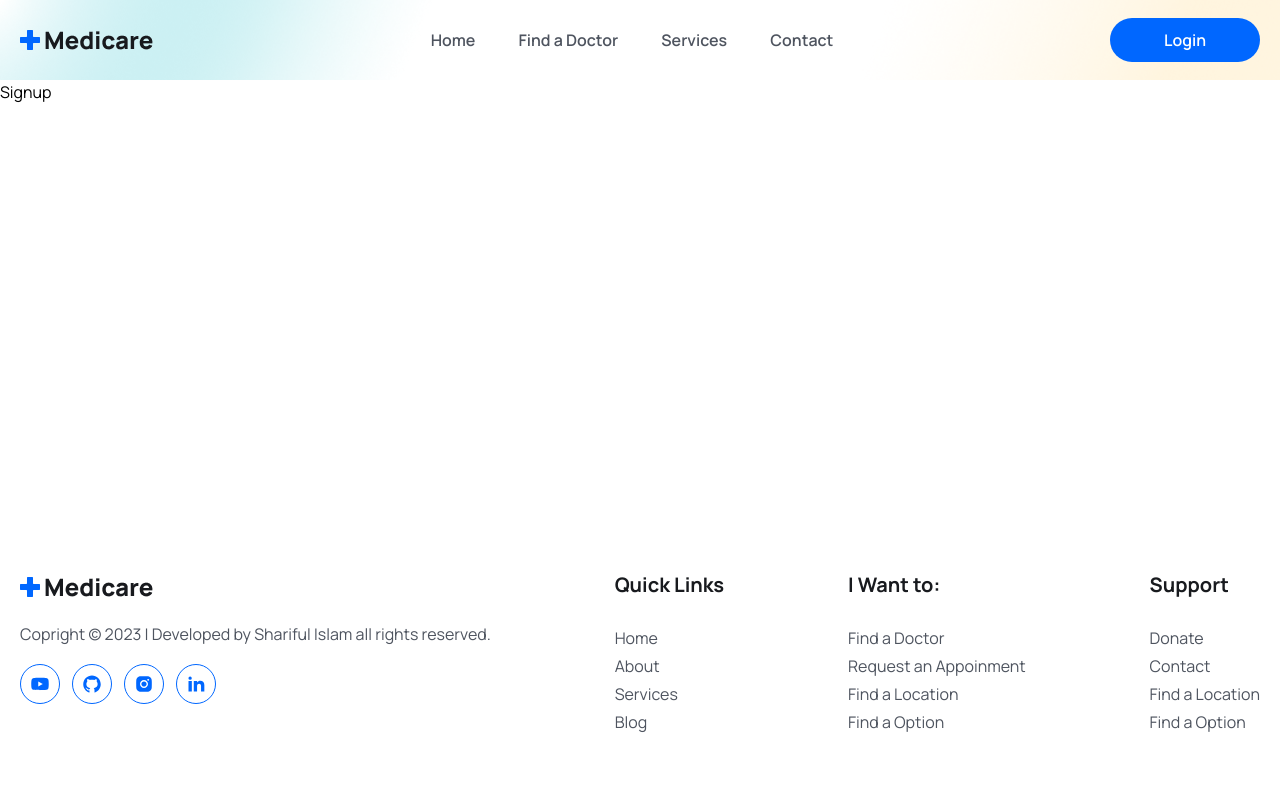
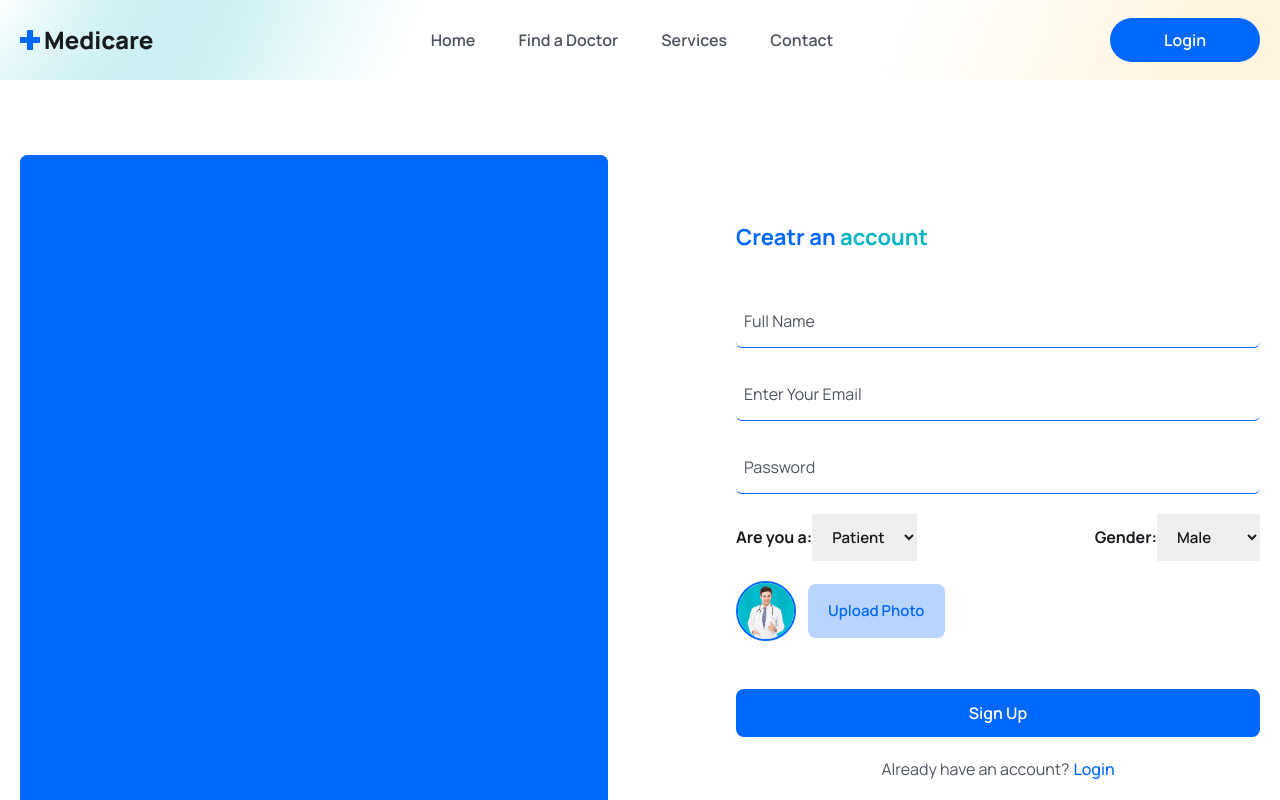
Before and after one commit to shariful10/Doctors-Appoinment, a React (Vite) app in the folder client/: page /register in a window 1280 px wide. Shown: the top 800 px of the page. Built offline with nearby package versions, Linux system fonts and the light colour scheme.

Commit message:
Signup Page Implemented

```diff
--- a/client/src/pages/DoctorsPage/Feedback.jsx
+++ b/client/src/pages/DoctorsPage/Feedback.jsx
@@ -40,7 +40,6 @@ const Feedback = () => {
 			</div>
 			{!showFeedbackForm && (
 				<div onClick={() => setShowFeedbackForm(true)} className="text-center mt-5">
-					{/* <button className="btn hover:bg-irisBlueColor">Give Feedback</button> */}
 					<Buttons title="Share Your Feedback" />
 				</div>
 			)}
--- a/client/src/pages/Login/Login.jsx
+++ b/client/src/pages/Login/Login.jsx
@@ -26,7 +26,7 @@ const Login = () => {
 							placeholder="Enter Your Email"
 							value={formData.email}
 							onChange={handleInputChange}
-							className="w-full px-4 py-3 border-b border-primaryColor focus:outline-none focus:border-b-irisBlueColor text-[16px] leading-7 text-headingsColor placeholder:text-textColor rounded-md cursor-pointer"
+							className="w-full px-2 py-3 border-b border-primaryColor focus:outline-none focus:border-b-irisBlueColor text-[16px] leading-7 text-headingsColor placeholder:text-textColor rounded-md cursor-pointer"
 							required
 						/>
 					</div>
@@ -37,7 +37,7 @@ const Login = () => {
 							placeholder="Enter Your Password"
 							value={formData.password}
 							onChange={handleInputChange}
-							className="w-full px-4 py-3 border-b border-primaryColor focus:outline-none focus:border-b-irisBlueColor text-[16px] leading-7 text-headingsColor placeholder:text-textColor rounded-md cursor-pointer"
+							className="w-full px-2 py-3 border-b border-primaryColor focus:outline-none focus:border-b-irisBlueColor text-[16px] leading-7 text-headingsColor placeholder:text-textColor rounded-md cursor-pointer"
 							required
 						/>
 					</div>
@@ -48,7 +48,7 @@ const Login = () => {
 						Don&apos;t have an account?{" "}
 						<Link
 							to="/register"
-							className="text-primaryColor hover:text-irisBlueColor font-medium ml-1 hover:border-b-2 hover:border-b-irisBlueColor"
+							className="text-primaryColor hover:text-irisBlueColor font-medium ml-1  hover:underline"
 						>
 							Register
 						</Link>
--- a/client/src/pages/Signup/Signup.jsx
+++ b/client/src/pages/Signup/Signup.jsx
@@ -1,9 +1,164 @@
+import signupImg from "../../assets/images/signup.gif";
+import avatar from "../../assets/images/doctor-img03.png";
+import BtnSubmit from "../../components/BtnSubmit/BtnSubmit";
+import { Link } from "react-router-dom";
+import { useState } from "react";
+
 const Signup = () => {
-    return (
-        <div>
-            Signup
-        </div>
-    );
+	const [uploadButtonText, setUploadButtonText] = useState("Upload Photo");
+	const [selectedFile, setSelectedFile] = useState(null);
+	const [previewURL, setPreviewURL] = useState("");
+
+	const [formData, setFormData] = useState({
+		name: "",
+		email: "",
+		password: "",
+		photo: selectedFile,
+		gender: "",
+		role: "patient",
+	});
+
+	const handleImageChange = async (image) => {
+		setUploadButtonText(image.name);
+	};
+
+	const handleFileInputChange = async (e) => {
+		const file = e.target.files[0];
+		console.log(file);
+	};
+
+	const handleInputChange = (e) => {
+		setFormData({ ...formData, [e.target.name]: e.target.value });
+	};
+
+	const handleSubmit = async (e) => {
+		e.preventDefault();
+	};
+
+	const buttonText = uploadButtonText.slice(0, 50);
+
+	return (
+		<section>
+			<div className="container">
+				<div className="grid lg:grid-cols-2 md:gap-16">
+					{/* =====>>===== Image Box =====>>===== */}
+					<div className="bg-primaryColor rounded-lg md:rounded-l-lg">
+						<figure className="rounded-l-lg">
+							<img
+								src={signupImg}
+								alt=""
+								className="w-full  rounded-lg md:rounded-l-lg"
+							/>
+						</figure>
+					</div>
+					{/* =====>>===== Signup Form =====>>===== */}
+					<div className="rounded-l-lg lg:pl-16 lg:py-16 mt-10 md:mt-0">
+						<h3 className="text-primaryColor text-[22px] leading-9 font-bold mb-10">
+							Creatr an <span className="text-irisBlueColor">account</span>
+						</h3>
+						<form onSubmit={handleSubmit}>
+							<div className="mb-5">
+								<input
+									type="text"
+									name="name"
+									value={formData.name}
+									onChange={handleInputChange}
+									placeholder="Full Name"
+									className="w-full px-2 py-3 border-b border-primaryColor focus:outline-none focus:border-b-irisBlueColor text-[16px] leading-7 text-headingsColor placeholder:text-textColor rounded-md cursor-pointer"
+									required
+								/>
+							</div>
+							<div className="mb-5">
+								<input
+									type="email"
+									name="email"
+									value={formData.email}
+									onChange={handleInputChange}
+									placeholder="Enter Your Email"
+									className="w-full px-2 py-3 border-b border-primaryColor focus:outline-none focus:border-b-irisBlueColor text-[16px] leading-7 text-headingsColor placeholder:text-textColor rounded-md cursor-pointer"
+									required
+								/>
+							</div>
+							<div className="mb-5">
+								<input
+									type="password"
+									name="password"
+									value={formData.password}
+									onChange={handleInputChange}
+									placeholder="Password"
+									className="w-full px-2 py-3 border-b border-primaryColor focus:outline-none focus:border-b-irisBlueColor text-[16px] leading-7 text-headingsColor placeholder:text-textColor rounded-md cursor-pointer"
+									required
+								/>
+							</div>
+							<div className="mb-5 flex items-center justify-between">
+								<label className="text-headingsColor font-bold text-[16px] leading-7">
+									Are you a:
+									<select
+										name="role"
+										value={formData.role}
+										onChange={handleInputChange}
+										className="text-headingsColor font-semibold text-[15px] leading-7 px-4 py-3 focus:outline-none"
+									>
+										<option value="patient">Patient</option>
+										<option value="doctor">Doctor</option>
+									</select>
+								</label>
+								<label className="text-headingsColor font-bold text-[16px] leading-7">
+									Gender:
+									<select
+										name="gender"
+										value={formData.gender}
+										onChange={handleInputChange}
+										className="text-headingsColor font-semibold text-[15px] leading-7 px-4 py-3 focus:outline-none"
+									>
+										<option disabled value="select">
+											Select
+										</option>
+										<option value="male">Male</option>
+										<option value="female">Female</option>
+										<option value="other">Other</option>
+									</select>
+								</label>
+							</div>
+							<div className="mb-5 flex items-center gap-3">
+								<figure className="w-[60px] h-[60px] rounded-full border-2 border-primaryColor flex items-center justify-center">
+									<img src={avatar} alt="" className="w-full rounded-full" />
+								</figure>
+								<div className="border-gray-300 rounded-lg bg-[#0066FF46] hover:bg-[#CCF0F3] py-4 px-5 max-w-fit group">
+									<label>
+										<input
+											onChange={(e) => handleImageChange(e.target.files[0])}
+											className="cursor-pointer hidden"
+											type="file"
+											name="photo"
+											id="photo"
+											accept="image/*"
+											hidden
+										/>
+										<div className="text-primaryColor group-hover:text-irisBlueColor text-[15px] font-semibold cursor-pointer flex gap-2 justify-center items-center">
+											{buttonText}
+										</div>
+									</label>
+								</div>
+							</div>
+							<div className="mt-12">
+								<BtnSubmit title={"Sign Up"} />
+							</div>
+							<p className="mt-5 text-textColor text-center">
+								Already have an account?
+								<Link
+									to="/login"
+									className="text-primaryColor hover:text-irisBlueColor font-medium ml-1 hover:underline"
+								>
+									Login
+								</Link>
+							</p>
+						</form>
+					</div>
+				</div>
+			</div>
+		</section>
+	);
 };
 
 export default Signup;
```
Also changed, not shown: client/src/assets/images/signup.gif (added).
